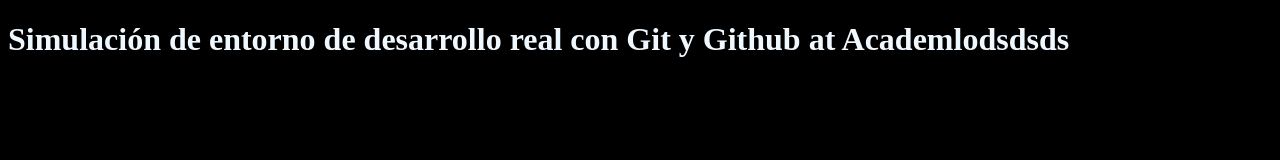
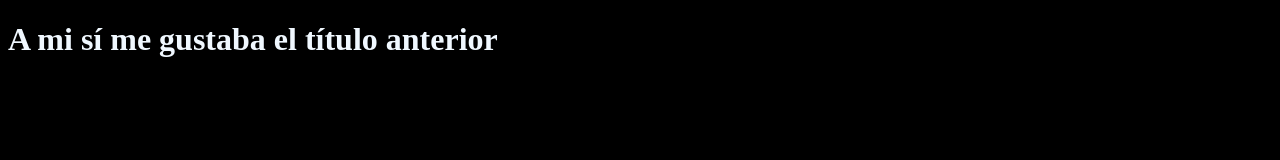
Before and after one commit to AlejandraOlazagasti/git-con-academlo, a plain HTML site: page index.html in a window 1280 px wide. Drawn offline with Linux system fonts and the light colour scheme.

Commit message:
change text

```diff
--- a/index.html
+++ b/index.html
@@ -9,6 +9,6 @@
   <script src="assets/js/main.js" type="module" defer></script>
 </head>
 <body>
-  <h1>Simulación de entorno de desarrollo real con Git y Github at Academlodsdsds</h1>
+  <h1>A mi sí me gustaba el título anterior</h1>
 </body>
 </html>
```
